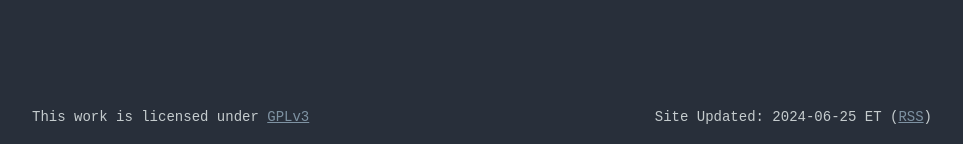
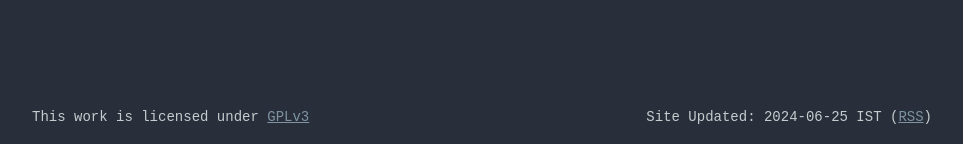
Before and after one commit to shivenkashyapp/shivenkashyapp.github.io, a Jekyll site: the page built from docs/posts/index.html, in a window 1280 px wide. Shown: the part 753-897 px from the top of the page, without its empty margins (158-1121 px from the left). Built offline with Jekyll 4.4.1, drawn with Linux system fonts in a browser that asks for light colours; the list of posts is cut into pages by our own code; some of the changed lines change nothing that is shown.

Commit message:
Update _config.yml

```diff
--- a/docs/_config.yml
+++ b/docs/_config.yml
@@ -1,10 +1,10 @@
 # Site Specific Configuration
-name: LightSpeed
-description: A simple Jekyll theme
-url: https://example.com
-author: tajacks
-timezone: America/Toronto
-timezone_short: ET
+name: Shiven Kashyap
+description:
+url: shivenkashyapp.github.io
+author:
+timezone: Asia/Calcutta
+timezone_short: IST
 
 # Keywords
 keywords: ['seo', 'key', 'words']
@@ -38,7 +38,7 @@
     silent: false
 
 # Exclusions
-exclude: [ 'README.md', 'COPYING' ]
+exclude: [ 'COPYING' ]
 
 # Plugins
 plugins:
```
